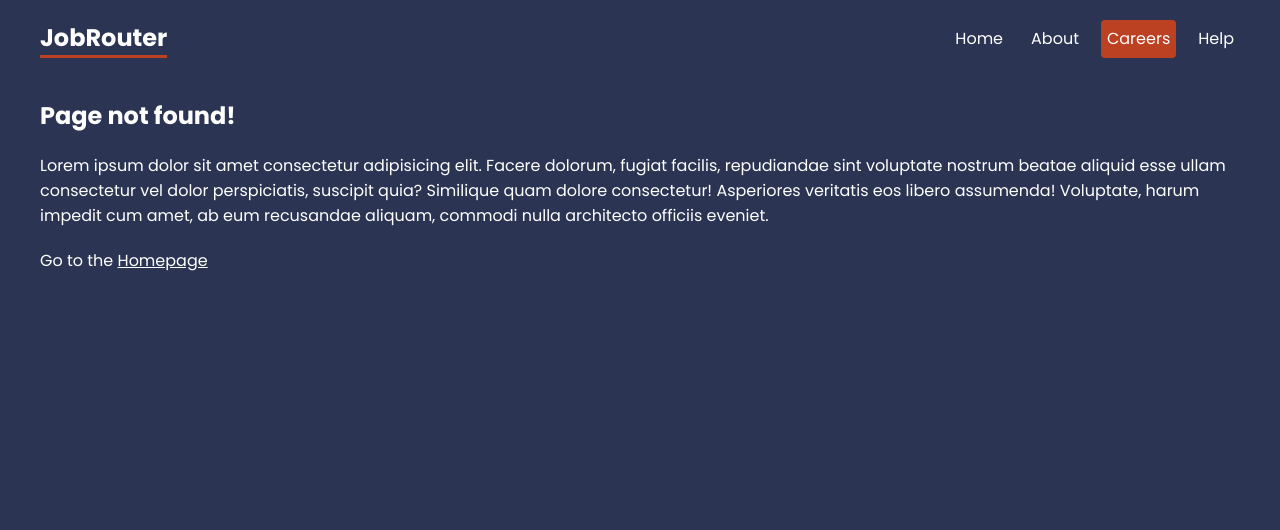
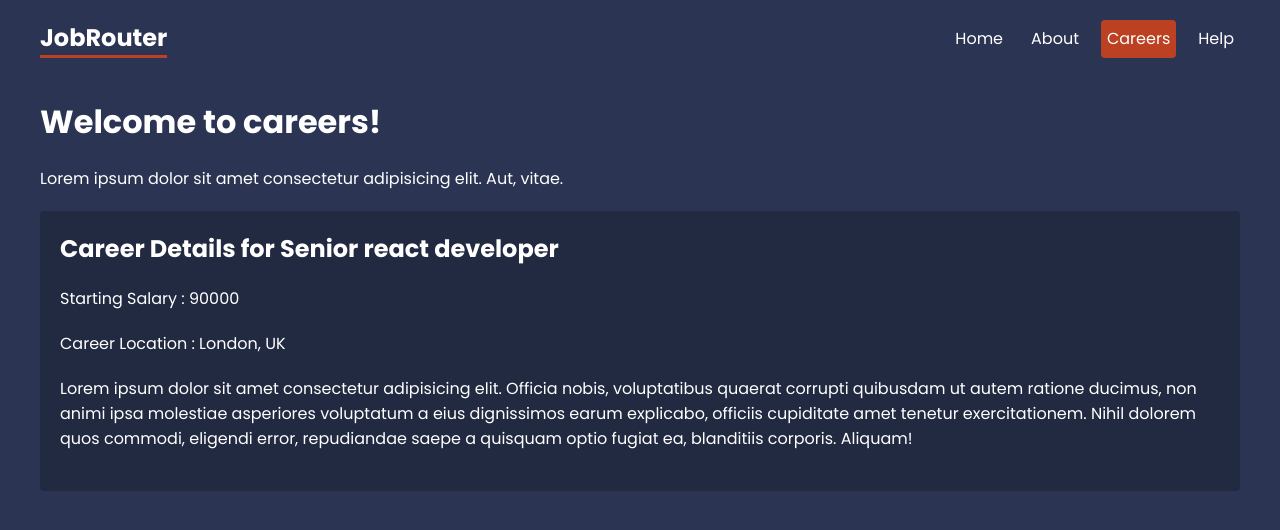
Before and after one commit to HiroZenX/jobRouter, a React (Create React App) app: page /careers/1 in a window 1280 px wide. Shown: the top 530 px of the page. Built offline with nearby package versions, Linux system fonts and the light colour scheme; data requests are answered from the project's data file; the HTML template or start-up script is replaced by a standard one.

Commit message:
added career details page using id params

```diff
--- a/src/App.js
+++ b/src/App.js
@@ -18,6 +18,7 @@
 import Contact from './pages/help/Contact';
 import NotFound from './pages/NotFound';
 import Career, { careersLoader } from './pages/careers/Career';
+import CareerDetails,{careerDetailsLoader} from './pages/careers/CareerDetails';
 
 
 
@@ -33,8 +34,8 @@
 
       <Route path='careers' element={<CareerLayout />} >
         <Route index element={<Career/>} loader = {careersLoader}/>
+        <Route path=':id' element={<CareerDetails/>} loader = {careerDetailsLoader} />
       </Route>
-
 
       <Route path='*' element={<NotFound />} />
     </Route>
--- a/src/index.css
+++ b/src/index.css
@@ -131,6 +131,11 @@
  color: #bbb;
 }
 /* careers details */
-
+.career-details {
+  background: rgba(0,0,0,0.2);
+  padding: 20px;
+  border-radius: 4px;
+  margin: 20px 0;
+}
 
 /* breadcrumbs */
--- a/src/pages/careers/Career.js
+++ b/src/pages/careers/Career.js
@@ -7,7 +7,7 @@
   return (
     <div className="careers">
       {careers.map(career => (
-        <Link to="/" key={career.id}>
+        <Link to={career.id.toString()} key={career.id}>
           <p>{career.title}</p>
           <p>Based in {career.location}</p>
         </Link>
--- /dev/null
+++ b/src/pages/careers/CareerDetails.js
@@ -0,0 +1,26 @@
+import { useLoaderData, useParams } from "react-router-dom"
+
+export default function CareerDetails() {
+    const {id} = useParams();
+    const career = useLoaderData();
+
+    return (
+        <div className="career-details">
+            <h2>Career Details for {career.title}</h2>
+            <p>Starting Salary : {career.salary}</p>
+            <p>Career Location : {career.location}</p>
+
+            <div className="details">
+                <p>Lorem ipsum dolor sit amet consectetur adipisicing elit. Officia nobis, voluptatibus quaerat corrupti quibusdam ut autem ratione ducimus, non animi ipsa molestiae asperiores voluptatum a eius dignissimos earum explicabo, officiis cupiditate amet tenetur exercitationem. Nihil dolorem quos commodi, eligendi error, repudiandae saepe a quisquam optio fugiat ea, blanditiis corporis. Aliquam!</p>
+            </div>
+        </div>
+  )
+}
+
+// loader function
+
+export const careerDetailsLoader = async ({params}) =>{
+    const { id } = params;
+    const res = await fetch("http://localhost:4000/careers/"+id)
+    return res.json()
+}
```
